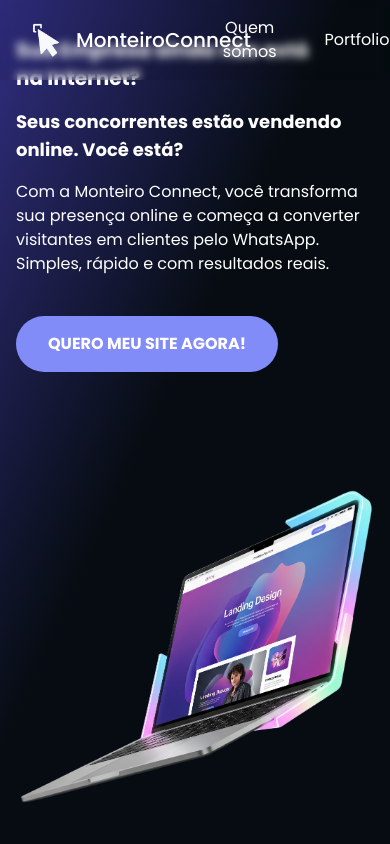
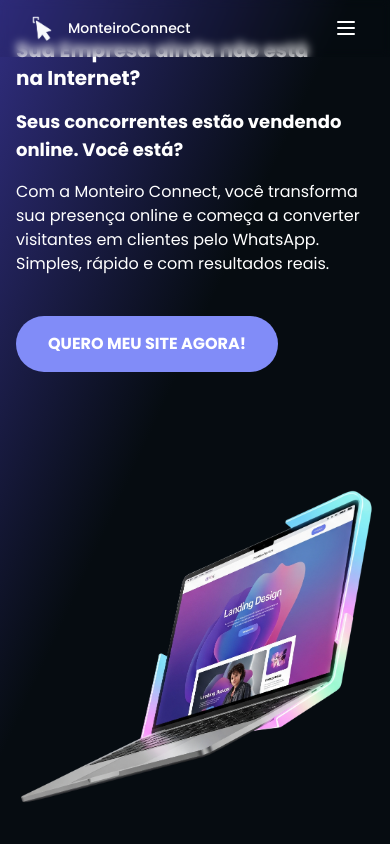
Before and after one commit to glauber2k2/monteiroconnect, a Next.js app: page / in a window 390 px wide. Shown: the top 844 px of the page. Built offline with nearby package versions, Linux system fonts and the light colour scheme.

Commit message:
melhorado responsividade da topbar

```diff
--- a/src/app/components/TopBar.jsx
+++ b/src/app/components/TopBar.jsx
@@ -1,20 +1,21 @@
 /* eslint-disable @next/next/no-img-element */
+import { Menu } from "lucide-react";
 import React from "react";
 
 export default function TopBar() {
   return (
     <div className="w-full bg-black/5 p-4 top-0 fixed z-50 text-white backdrop-blur-sm">
       <div className="max-w-7xl mx-auto px-4 flex items-center justify-between">
-        <div className="flex items-center gap-4 text-xl font-medium">
+        <div className="flex items-center gap-4">
           <img
             src="/assets/logo.png"
             alt="imagem da logo"
-            className="object-scale-down w-7"
+            className="object-scale-down sm:w-7 w-5"
           />
-          MonteiroConnect
+          <p className="text-sm sm:text-xl font-medium">MonteiroConnect</p>
         </div>
 
-        <div className="flex items-center gap-12">
+        <div className="md:flex items-center gap-12 hidden">
           <button>Quem somos</button>
           <button>Portfolio</button>
           <a
@@ -24,6 +25,8 @@ export default function TopBar() {
             Orçamento
           </a>
         </div>
+
+        <Menu className="block sm:hidden" />
       </div>
     </div>
   );
```
